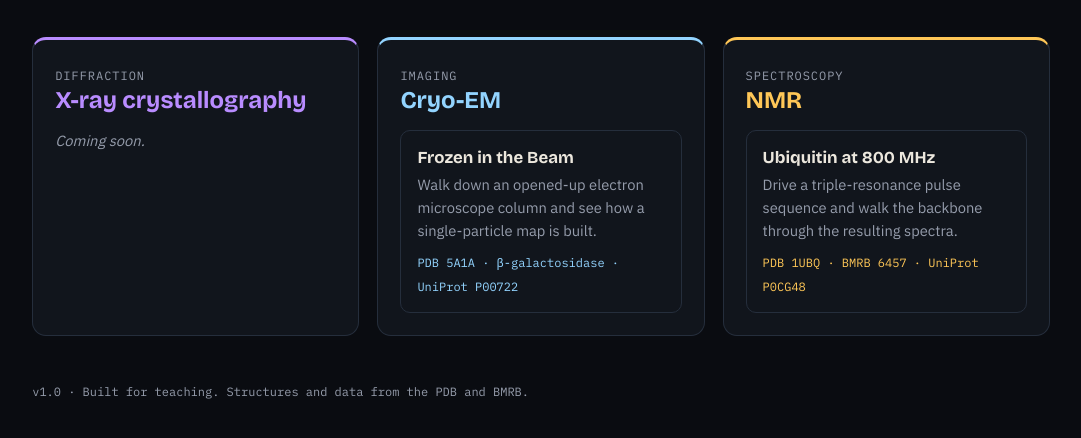
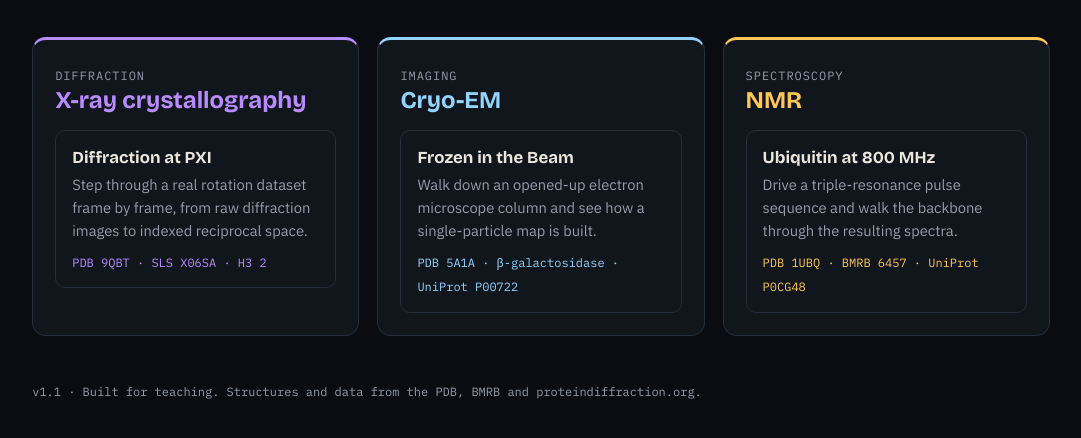
Before and after one commit to klausenhauser/structbio-explorer, a plain HTML site: page index.html in a window 1280 px wide. Shown: the part 200-638 px from the top of the page, without its empty margins (99-1180 px from the left). Drawn offline with nearby package versions, Linux system fonts and the light colour scheme.

Commit message:
Add X-ray section card and README entry (site v1.1)
Co-Authored-By: Claude Opus 5.5 <noreply@anthropic.com>
Claude-Session: https://claude.ai/code/session_01FpMe3mG5ERBbKYqiUc83mF

```diff
--- a/index.html
+++ b/index.html
@@ -30,11 +30,11 @@ footer{margin-top:48px;color:var(--muted);font:12px var(--mono)}
 <p class="lede">Interactive, in-browser walkthroughs of the three main methods for solving macromolecular structures. Each page runs fully in your browser and uses public reference data.</p>
 <div class="grid">
 <section style="--c:var(--x)"><span class="tag">Diffraction</span><h2>X-ray crystallography</h2>
-<!--XRAY--><p class="soon">Coming soon.</p></section>
+<a class="card" href="xray/"><strong>Diffraction at PXI</strong><p>Step through a real rotation dataset frame by frame, from raw diffraction images to indexed reciprocal space.</p><code>PDB 9QBT · SLS X06SA · H3 2</code></a></section>
 <section style="--c:var(--em)"><span class="tag">Imaging</span><h2>Cryo-EM</h2>
 <a class="card" href="cryoem/"><strong>Frozen in the Beam</strong><p>Walk down an opened-up electron microscope column and see how a single-particle map is built.</p><code>PDB 5A1A · β-galactosidase · UniProt P00722</code></a></section>
 <section style="--c:var(--nmr)"><span class="tag">Spectroscopy</span><h2>NMR</h2>
 <a class="card" href="nmr/"><strong>Ubiquitin at 800 MHz</strong><p>Drive a triple-resonance pulse sequence and walk the backbone through the resulting spectra.</p><code>PDB 1UBQ · BMRB 6457 · UniProt P0CG48</code></a></section>
 </div>
-<footer>v1.0 · Built for teaching. Structures and data from the PDB and BMRB.</footer>
+<footer>v1.1 · Built for teaching. Structures and data from the PDB, BMRB and proteindiffraction.org.</footer>
 </body></html>
```
Also changed, not shown: 1 other file.
